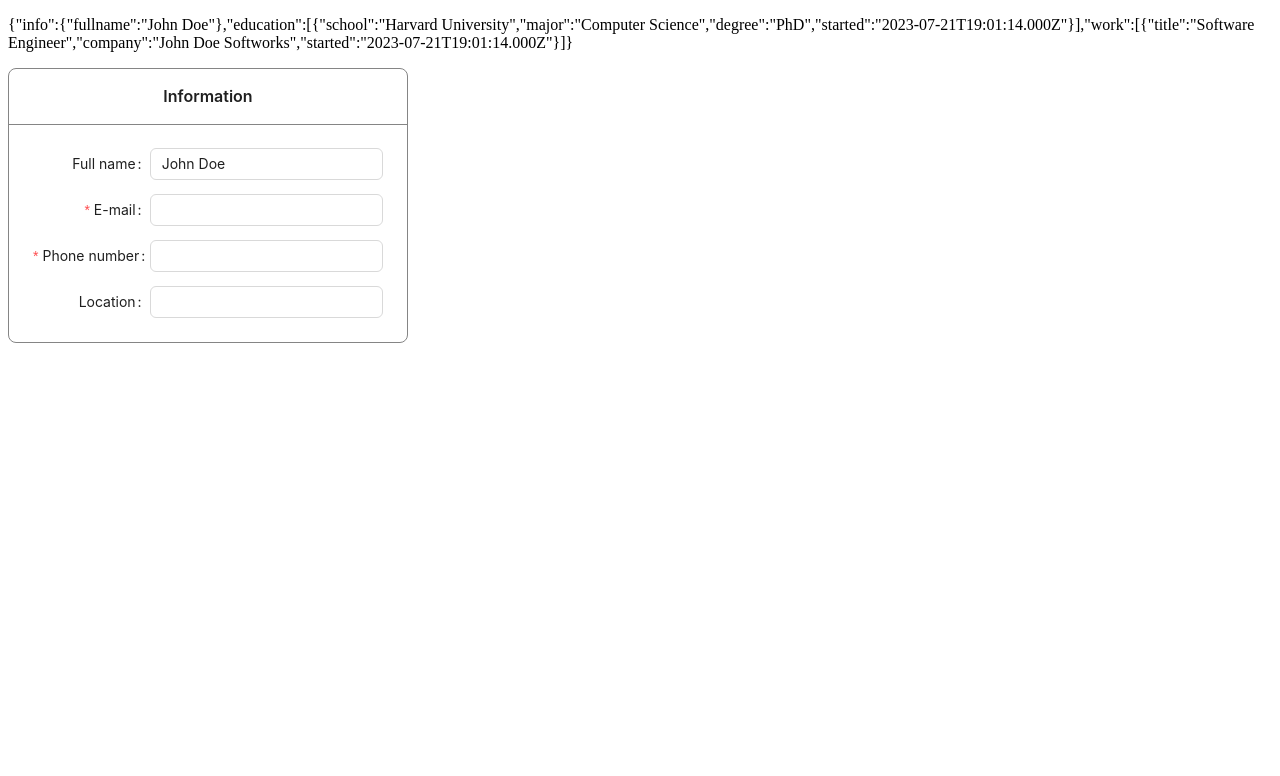
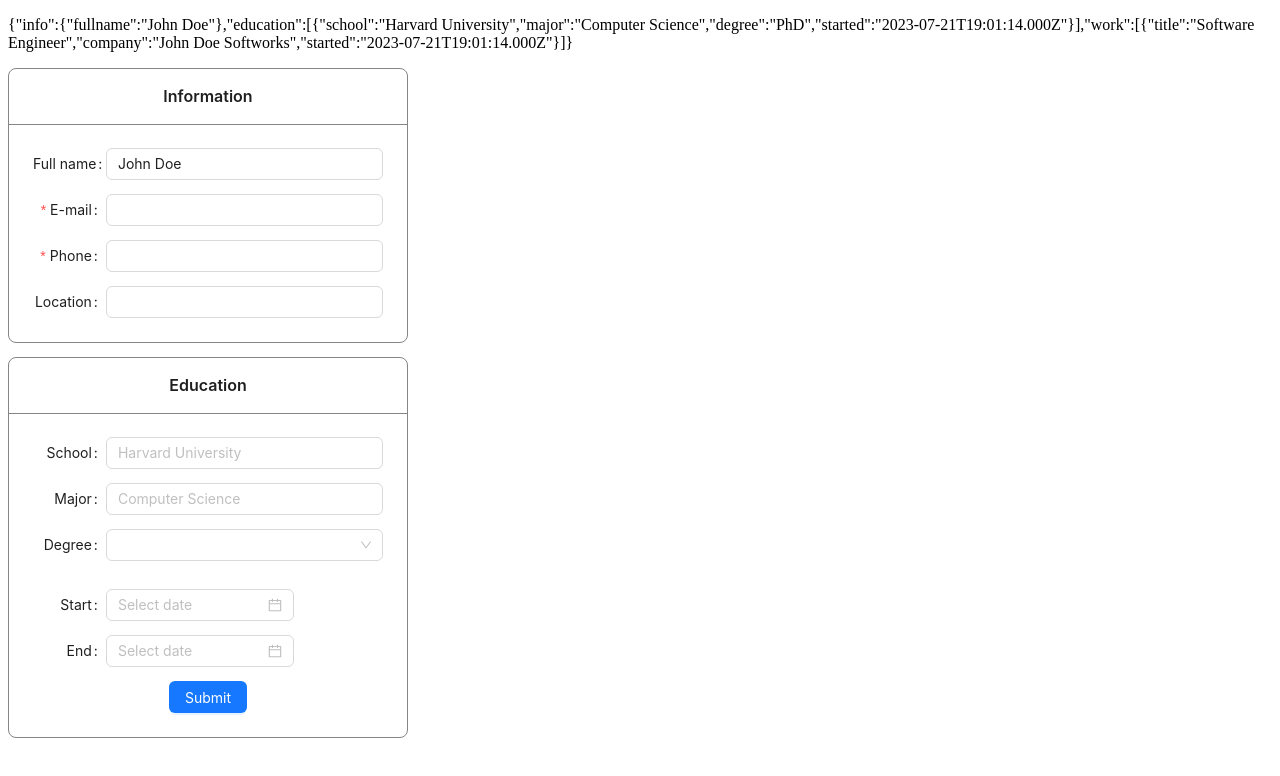
Before and after one commit to myshkovsky/Seavee, a React (Vite) app: page / in a window 1280 px wide. Shown: the top 776 px of the page. Built offline with nearby package versions, Linux system fonts and the light colour scheme.

Commit message:
init edu card

```diff
--- a/src/App.tsx
+++ b/src/App.tsx
@@ -2,21 +2,28 @@
 import defaultUser from './utils/defaultUser'
 import Debug from './components/Debug'
 import './styles/App.css'
-import { Card, Form, Input } from 'antd'
+import { Button, Card, DatePicker, Form, Input, Select } from 'antd'
 
 function App() {
   const [user, setUser] = useState(defaultUser)
+  const [eduForm] = Form.useForm()
 
   function handleInfoChange(targetProp: string, newValue: string) {
     setUser({...user, info: { ...user.info, [targetProp]: newValue }})
   }
 
+  function eduFormSubmit(values: unknown) {
+    console.log(values)
+  }
+
+  //TODO: Use <ConfigProvider> to get rid of the same style for every form item
+
   return (
     <article>
       <Debug user={user}/>
-      <Card title="Information" style={{ maxWidth: 400, textAlign: 'center', border: '1px solid #858585' }}>
+      <Card title="Information" style={{ maxWidth: 400, textAlign: 'center', border: '1px solid #858585', marginBottom: '1em' }}>
         <Form
-          labelCol={{ span: 8 }}
+          labelCol={{ span: 5 }}
           layout='horizontal'
         >
           <Form.Item
@@ -45,7 +52,7 @@
           </Form.Item>
           <Form.Item
             name="phone"
-            label='Phone number:'
+            label='Phone:'
             style={{ marginBottom: "1em" }}
             rules={[{ required: true, message: 'You must enter a phone number.' }]}
           >
@@ -60,6 +67,61 @@
           </Form.Item>
         </Form>
       </Card>
+      <Card title="Education" style={{ maxWidth: 400, textAlign: 'center', border: '1px solid #858585' }}>
+        <Form
+          labelCol={{ span: 5 }}
+          layout='horizontal'
+          form={eduForm}
+          onFinish={eduFormSubmit}
+          style={{ textAlign: 'center' }}
+        >
+          <Form.Item
+            name="school"
+            label='School:'
+            style={{ marginBottom: "1em" }}
+          >
+            <Input placeholder='Harvard University'/>
+          </Form.Item>
+          <Form.Item
+            name="major"
+            label='Major:'
+            style={{ marginBottom: "1em" }}
+          >
+            <Input placeholder='Computer Science'/>
+          </Form.Item>
+          <Form.Item
+            name="degree"
+            label='Degree:'
+            style={{ marginBottom: "1em" }}
+          >
+            <Select style={{ textAlign: 'left', marginBottom: "1em" }}>
+              <Select.Option value="associate">Associate</Select.Option>
+              <Select.Option value="bachelors">Bachelor's</Select.Option>
+              <Select.Option value="masters">Master's</Select.Option>
+              <Select.Option value="doctorate">Doctorate</Select.Option>
+            </Select>
+          </Form.Item>
+          <div style={{ textAlign: 'left' }}>
+            <Form.Item
+              name="start"
+              label='Start:'
+              style={{ marginBottom: "1em" }}
+            >
+              <DatePicker />
+            </Form.Item>
+            <Form.Item
+              name="end"
+              label='End:'
+              style={{ marginBottom: "1em" }}
+            >
+              <DatePicker />
+            </Form.Item>
+          </div>
+          <Button type="primary" htmlType="submit" style={{ marginBottom: 0 }}>
+            Submit
+          </Button>
+        </Form>
+      </Card>
     </article>
   )
 }
```
